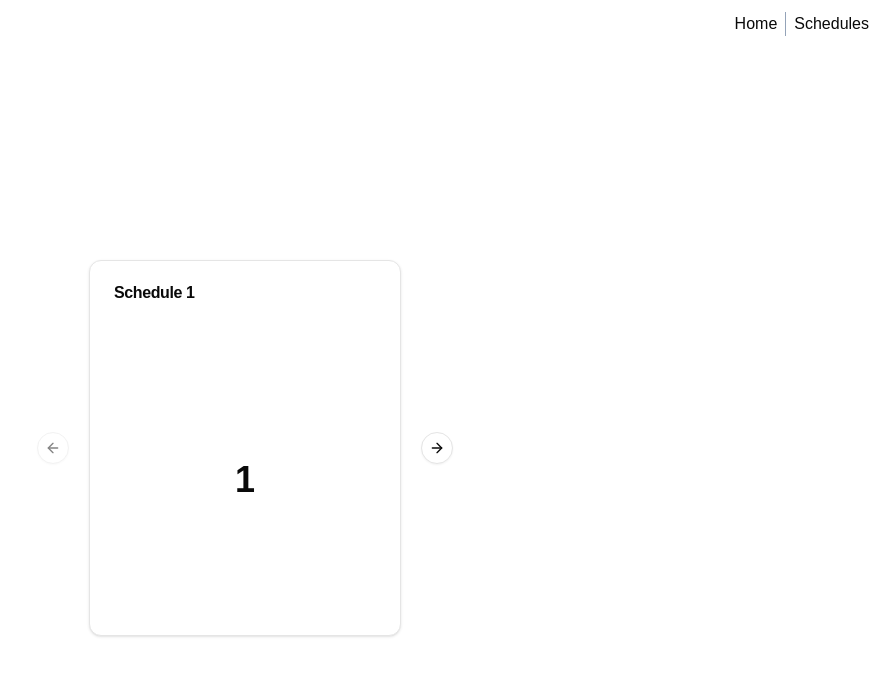
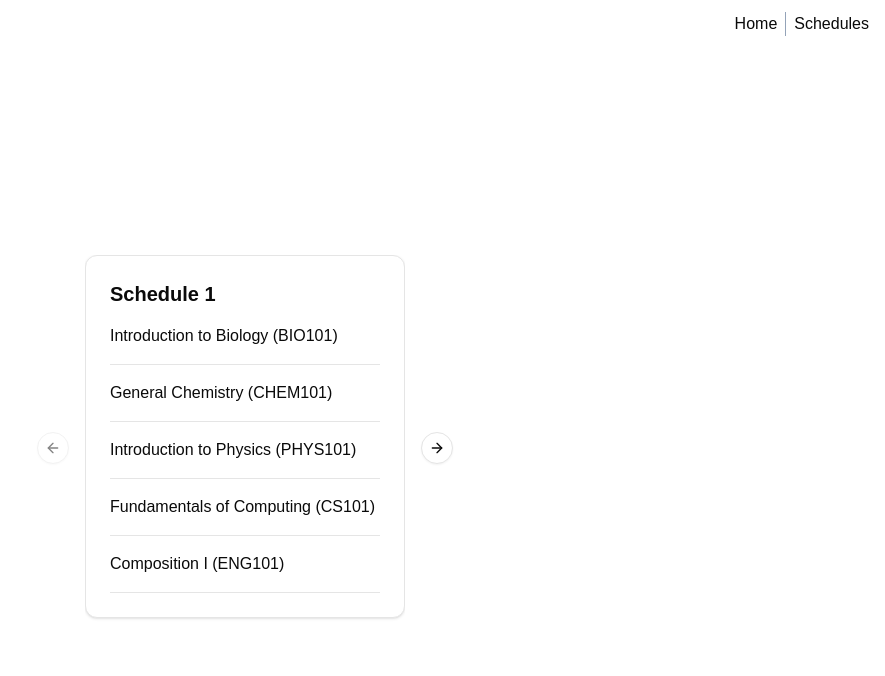
Before and after one commit to tuann72/soot-scheduler, a Next.js app in the folder frontend/: page /schedules in a window 1280 px wide. Shown: the top 676 px of the page, without its empty margins (395-1280 px from the left). Built offline with nearby package versions, Linux system fonts and the light colour scheme.

Commit message:
Got cards showing some test schedules.

```diff
--- a/frontend/package.json
+++ b/frontend/package.json
@@ -10,6 +10,7 @@
   },
   "dependencies": {
     "@hookform/resolvers": "^4.1.0",
+    "@radix-ui/react-hover-card": "^1.1.6",
     "@radix-ui/react-label": "^2.1.2",
     "@radix-ui/react-navigation-menu": "^1.2.5",
     "@radix-ui/react-popover": "^1.1.6",
--- a/frontend/src/app/schedules/page.tsx
+++ b/frontend/src/app/schedules/page.tsx
@@ -4,37 +4,200 @@ import {
     CarouselItem,
     CarouselNext,
     CarouselPrevious,
-  } from "@/components/ui/carousel"
+  } from "@/components/ui/carousel";
 
   import {
     Card,
     CardContent,
-  CardDescription,
-  CardFooter,
     CardHeader,
     CardTitle,
-} from "@/components/ui/card"
+  } from "@/components/ui/card";
 
-export default function Schedules(){
+  import { HoverCard, HoverCardTrigger, HoverCardContent } from "@/components/ui/hover-card"; // Import the HoverCard components
 
-    return(
+  // Define the type for the schedules
+  type Schedule = {
+    available_seats: number;
+    course_no: string;
+    crn: string;
+    end_time: string;
+    meeting_days: string;
+    section_no: string;
+    start_time: string;
+    subject: string;
+    title: string;
+    professor: string;
+  };
+
+  type Schedules = {
+    [key: string]: Schedule[];
+  };
+
+  // Sample course data (schedules)
+  const schedules: Schedules = {
+    schedule1: [
+      {
+        available_seats: 20,
+        course_no: 'BIO101',
+        crn: '11223',
+        end_time: '10:00 AM',
+        meeting_days: 'Mon, Wed',
+        section_no: '01',
+        start_time: '8:00 AM',
+        subject: 'Biology',
+        title: 'Introduction to Biology',
+        professor: 'Dr. Lisa Green',
+      },
+      {
+        available_seats: 15,
+        course_no: 'CHEM101',
+        crn: '33445',
+        end_time: '11:30 AM',
+        meeting_days: 'Tue, Thu',
+        section_no: '02',
+        start_time: '9:00 AM',
+        subject: 'Chemistry',
+        title: 'General Chemistry',
+        professor: 'Dr. Mark Brown',
+      },
+      {
+        available_seats: 25,
+        course_no: 'PHYS101',
+        crn: '22334',
+        end_time: '12:30 PM',
+        meeting_days: 'Mon, Wed, Fri',
+        section_no: '03',
+        start_time: '10:00 AM',
+        subject: 'Physics',
+        title: 'Introduction to Physics',
+        professor: 'Dr. Amy White',
+      },
+      {
+        available_seats: 30,
+        course_no: 'CS101',
+        crn: '55678',
+        end_time: '2:00 PM',
+        meeting_days: 'Mon, Wed, Fri',
+        section_no: '04',
+        start_time: '1:00 PM',
+        subject: 'Computer Science',
+        title: 'Fundamentals of Computing',
+        professor: 'Dr. John Smith',
+      },
+      {
+        available_seats: 18,
+        course_no: 'ENG101',
+        crn: '99876',
+        end_time: '3:30 PM',
+        meeting_days: 'Tue, Thu',
+        section_no: '05',
+        start_time: '2:00 PM',
+        subject: 'English',
+        title: 'Composition I',
+        professor: 'Prof. Emily Lee',
+      },
+    ],
+    schedule2: [
+      {
+        available_seats: 25,
+        course_no: 'CS101',
+        crn: '45678',
+        end_time: '12:00 PM',
+        meeting_days: 'Mon, Wed, Fri',
+        section_no: '03',
+        start_time: '10:00 AM',
+        subject: 'Computer Science',
+        title: 'Introduction to Computer Science',
+        professor: 'Dr. John Doe',
+      },
+      {
+        available_seats: 30,
+        course_no: 'MATH201',
+        crn: '78901',
+        end_time: '1:30 PM',
+        meeting_days: 'Mon, Wed',
+        section_no: '01',
+        start_time: '12:00 PM',
+        subject: 'Mathematics',
+        title: 'Calculus I',
+        professor: 'Dr. Sarah Miller',
+      },
+      {
+        available_seats: 20,
+        course_no: 'BIO102',
+        crn: '34210',
+        end_time: '2:00 PM',
+        meeting_days: 'Mon, Wed, Fri',
+        section_no: '02',
+        start_time: '1:00 PM',
+        subject: 'Biology',
+        title: 'Biology Lab',
+        professor: 'Dr. Lisa Green',
+      },
+      {
+        available_seats: 15,
+        course_no: 'CHEM102',
+        crn: '34230',
+        end_time: '3:30 PM',
+        meeting_days: 'Tue, Thu',
+        section_no: '06',
+        start_time: '2:00 PM',
+        subject: 'Chemistry',
+        title: 'General Chemistry II',
+        professor: 'Dr. Robert Brown',
+      },
+      {
+        available_seats: 10,
+        course_no: 'ART101',
+        crn: '99812',
+        end_time: '5:00 PM',
+        meeting_days: 'Mon, Wed',
+        section_no: '07',
+        start_time: '3:00 PM',
+        subject: 'Art',
+        title: 'Art Appreciation',
+        professor: 'Prof. Ann Taylor',
+      },
+    ],
+  };
+
+  export default function Schedules() {
+    // Extract all the schedule keys (e.g., 'schedule1', 'schedule2')
+    const scheduleKeys = Object.keys(schedules);
+
+    return (
       <div className="flex justify-center min-h-screen items-center">
-            <Carousel className="w-full max-w-xs">
+        <Carousel className="w-full max-w-xs h-full ">
           <CarouselContent>
-                    {Array.from({ length: 5 }).map((_, index) => (
-                    <CarouselItem key={index}>
-                        <div className="p-1">
-                        <Card>
-                            <CardHeader>
-                                <CardTitle>
-                                    Schedule {index + 1}
-                                </CardTitle>
-                            </CardHeader>
+            {scheduleKeys.map((scheduleKey, index) => (
+              <CarouselItem key={scheduleKey}>
+                <Card className="z-0">
                   <CardContent className="flex aspect-square items-center justify-center p-6">
-                                <span className="text-4xl font-semibold">{index + 1}</span>
+                    <div className="w-full">
+                      <h3 className="text-xl font-semibold mb-4">
+                        {scheduleKey.replace('schedule', 'Schedule ')}
+                      </h3>
+                      <ul className="space-y-4">
+                        {schedules[scheduleKey].map((course, courseIndex) => (
+                          <li key={course.crn} className="border-b pb-4">
+                            {/* HoverCard for each course */}
+                            <HoverCard>
+                              <HoverCardTrigger className="semi-bold hover:text-blue-500 cursor-pointer">
+                              {course.title} ({course.course_no})
+                              </HoverCardTrigger>
+                              <HoverCardContent className="p-4 bg-white shadow-lg rounded-lg max-w-xs z-10">
+                                <p><strong>Professor:</strong> {course.professor}</p>
+                                <p><strong>Time:</strong> {course.start_time} - {course.end_time}</p>
+                                <p><strong>Meeting Days:</strong> {course.meeting_days}</p>
+                                <p><strong>Available Seats:</strong> {course.available_seats}</p>
+                              </HoverCardContent>
+                            </HoverCard>
+                          </li>
+                        ))}
+                      </ul>
+                    </div>
                   </CardContent>
                 </Card>
-                        </div>
               </CarouselItem>
             ))}
           </CarouselContent>
@@ -42,5 +205,5 @@ export default function Schedules(){
           <CarouselNext />
         </Carousel>
       </div>
-    )
+    );
   }
--- /dev/null
+++ b/frontend/src/components/ui/hover-card.tsx
@@ -0,0 +1,29 @@
+"use client"
+
+import * as React from "react"
+import * as HoverCardPrimitive from "@radix-ui/react-hover-card"
+
+import { cn } from "@/lib/utils"
+
+const HoverCard = HoverCardPrimitive.Root
+
+const HoverCardTrigger = HoverCardPrimitive.Trigger
+
+const HoverCardContent = React.forwardRef<
+  React.ElementRef<typeof HoverCardPrimitive.Content>,
+  React.ComponentPropsWithoutRef<typeof HoverCardPrimitive.Content>
+>(({ className, align = "center", sideOffset = 4, ...props }, ref) => (
+  <HoverCardPrimitive.Content
+    ref={ref}
+    align={align}
+    sideOffset={sideOffset}
+    className={cn(
+      "z-50 w-64 rounded-md border bg-popover p-4 text-popover-foreground shadow-md outline-none data-[state=open]:animate-in data-[state=closed]:animate-out data-[state=closed]:fade-out-0 data-[state=open]:fade-in-0 data-[state=closed]:zoom-out-95 data-[state=open]:zoom-in-95 data-[side=bottom]:slide-in-from-top-2 data-[side=left]:slide-in-from-right-2 data-[side=right]:slide-in-from-left-2 data-[side=top]:slide-in-from-bottom-2",
+      className
+    )}
+    {...props}
+  />
+))
+HoverCardContent.displayName = HoverCardPrimitive.Content.displayName
+
+export { HoverCard, HoverCardTrigger, HoverCardContent }
```
Also changed, not shown: 1 other file (tests, documents, lock files or other folders). Lines whose indentation alone changed are shown as unchanged.
